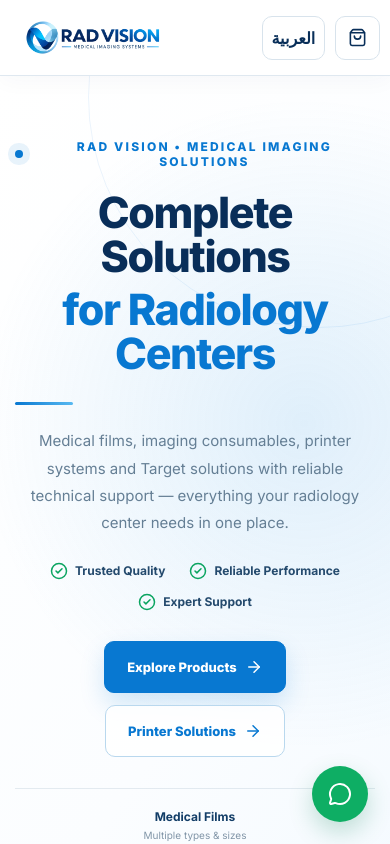
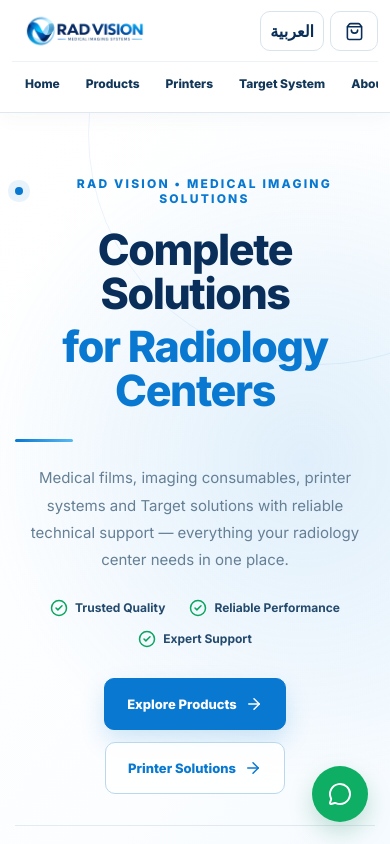
Before and after one commit to Faridamahmouudd/Rad-vision-website, a React (Vite) app: page / in a window 390 px wide. Shown: the top 844 px of the page. Built offline with nearby package versions, Linux system fonts and the light colour scheme.

Commit message:
Final combined cart mobile history WhatsApp updates

```diff
--- a/src/App.css
+++ b/src/App.css
@@ -2693,3 +2693,131 @@
   .cart-toast { right: 14px; left: 14px; bottom: 86px; min-width: 0; width: auto; }
   [dir="rtl"] .cart-toast { right: 14px; left: 14px; }
 }
+
+
+/* =========================================
+   TOP CART TOAST + MOBILE HEADER + HISTORY UX
+========================================= */
+
+.cart-toast {
+  top: 104px !important;
+  bottom: auto !important;
+  right: 24px;
+  left: auto;
+}
+
+[dir="rtl"] .cart-toast {
+  right: auto;
+  left: 24px;
+}
+
+.cart-toast-removed .cart-toast-icon {
+  background: #fff0f0;
+  color: var(--danger);
+}
+
+@media (max-width: 760px) {
+  .header {
+    position: sticky !important;
+    top: 0;
+    z-index: 2000;
+    background: rgba(255,255,255,.98);
+    backdrop-filter: blur(16px);
+    -webkit-backdrop-filter: blur(16px);
+  }
+
+  .header-inner {
+    width: 100%;
+    min-height: auto;
+    padding: 8px 12px;
+    display: grid;
+    grid-template-columns: auto 1fr auto;
+    grid-template-areas:
+      "logo spacer actions"
+      "nav nav nav";
+    gap: 7px 10px;
+  }
+
+  .logo-button {
+    grid-area: logo;
+    justify-self: start;
+  }
+
+  .logo {
+    width: 145px;
+    height: 46px;
+  }
+
+  .header-actions {
+    grid-area: actions;
+    justify-self: end;
+    gap: 6px;
+  }
+
+  .language-button {
+    min-width: 48px;
+    height: 40px;
+    padding: 0 9px;
+  }
+
+  .cart-header-button {
+    min-width: 48px;
+    width: 48px;
+    height: 40px;
+    padding: 0;
+    font-size: 0;
+  }
+
+  .cart-header-button svg {
+    width: 19px;
+  }
+
+  .header-quote {
+    display: none;
+  }
+
+  .nav {
+    grid-area: nav;
+    width: 100%;
+    display: flex !important;
+    align-items: center;
+    justify-content: flex-start;
+    gap: 0;
+    overflow-x: auto;
+    scrollbar-width: none;
+    -webkit-overflow-scrolling: touch;
+    border-top: 1px solid #edf2f6;
+  }
+
+  .nav::-webkit-scrollbar {
+    display: none;
+  }
+
+  .nav button {
+    flex: 0 0 auto;
+    height: 42px;
+    padding: 0 13px;
+    font-size: 12px;
+    white-space: nowrap;
+  }
+
+  .nav button::after {
+    bottom: 2px;
+  }
+
+  .cart-toast {
+    top: 112px !important;
+    right: 12px !important;
+    left: 12px !important;
+    width: auto;
+    min-width: 0;
+    max-width: none;
+    grid-template-columns: auto 1fr auto;
+    z-index: 3000;
+  }
+
+  [dir="rtl"] .cart-toast {
+    right: 12px !important;
+    left: 12px !important;
+  }
+}
```
